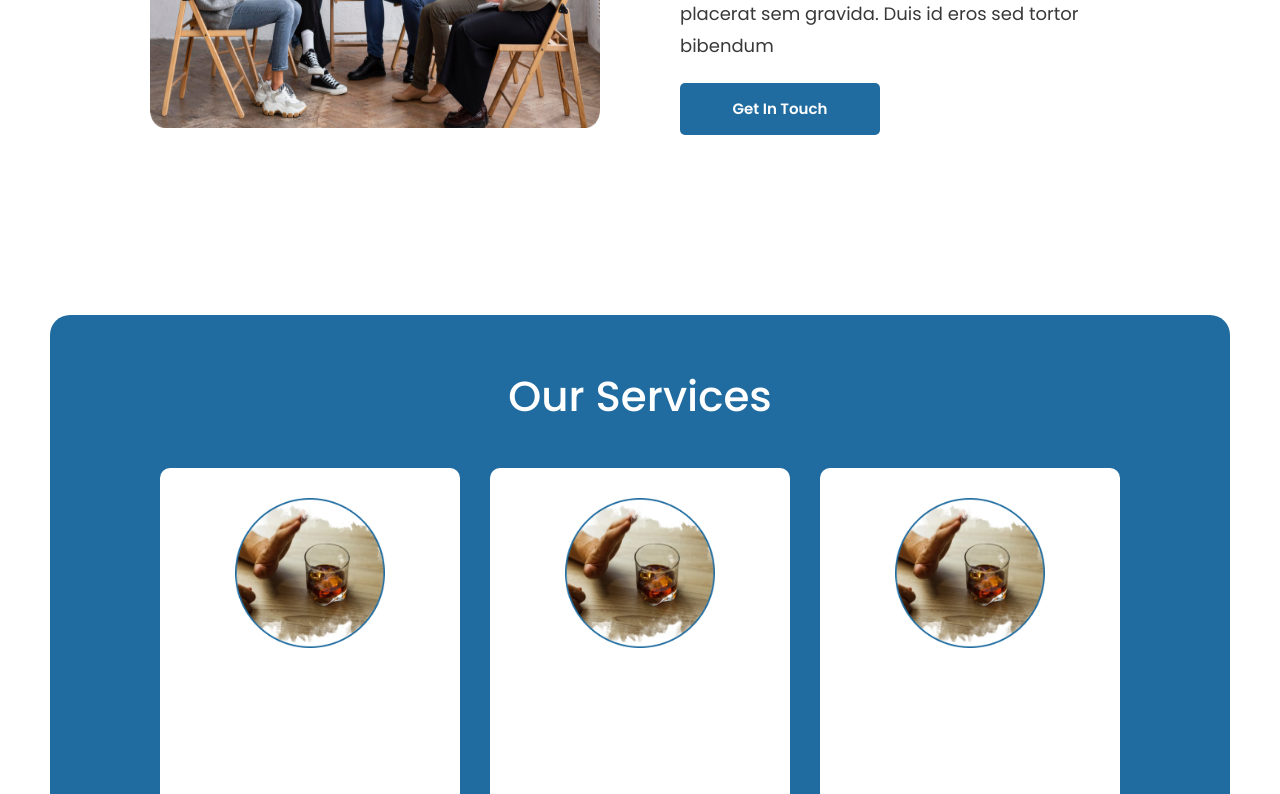
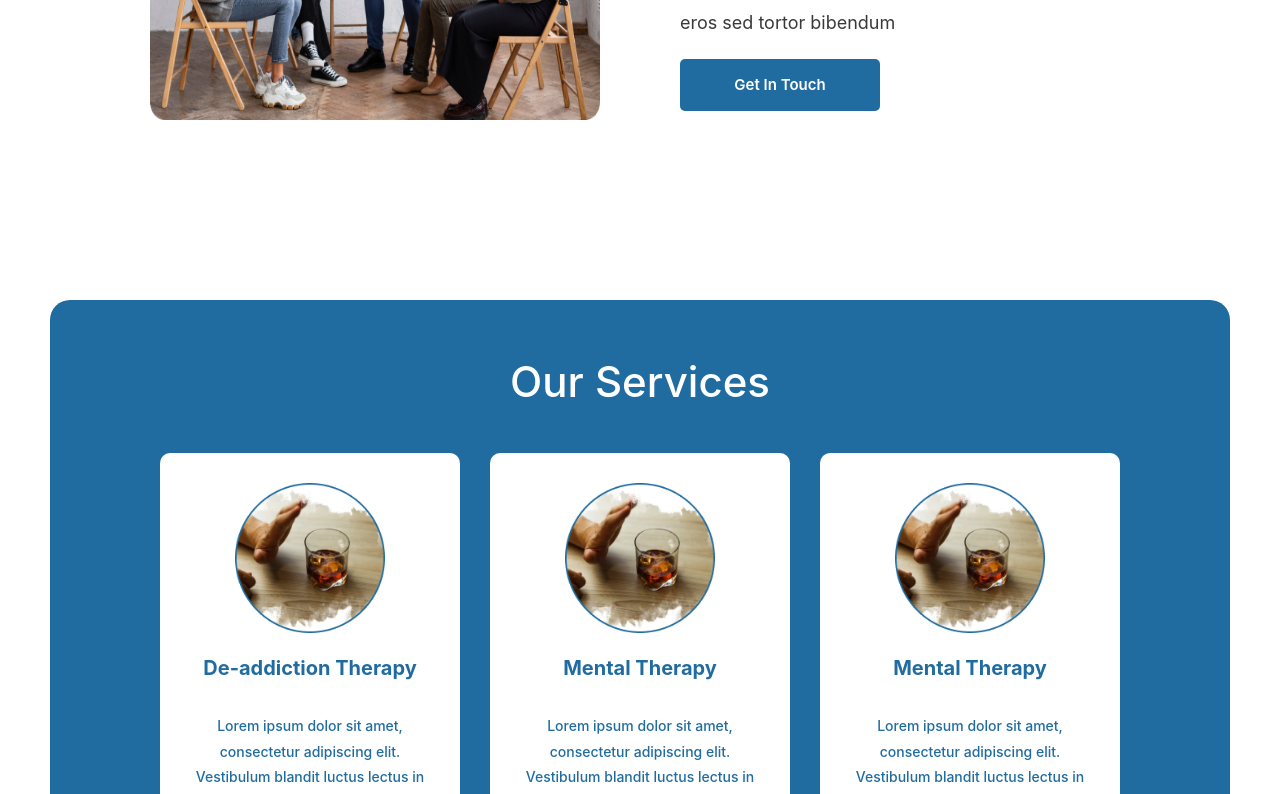
Before and after one commit to Sidarth2308/Sobriety-Rehabilitation-Foundation, a React (Create React App) app: page / in a window 1280 px wide. Shown: the part 1223-2017 px from the top of the page. Built offline with nearby package versions, Linux system fonts and the light colour scheme.

Commit message:
color fix 2

```diff
--- a/src/Containers/Home/styles.css
+++ b/src/Containers/Home/styles.css
@@ -1,7 +1,4 @@
-*{
-    font-family: 'Poppins', sans-serif;
-    color:white;
-}
+
 
 /* ------------------- Navbar Section ------------------ */
 
```
